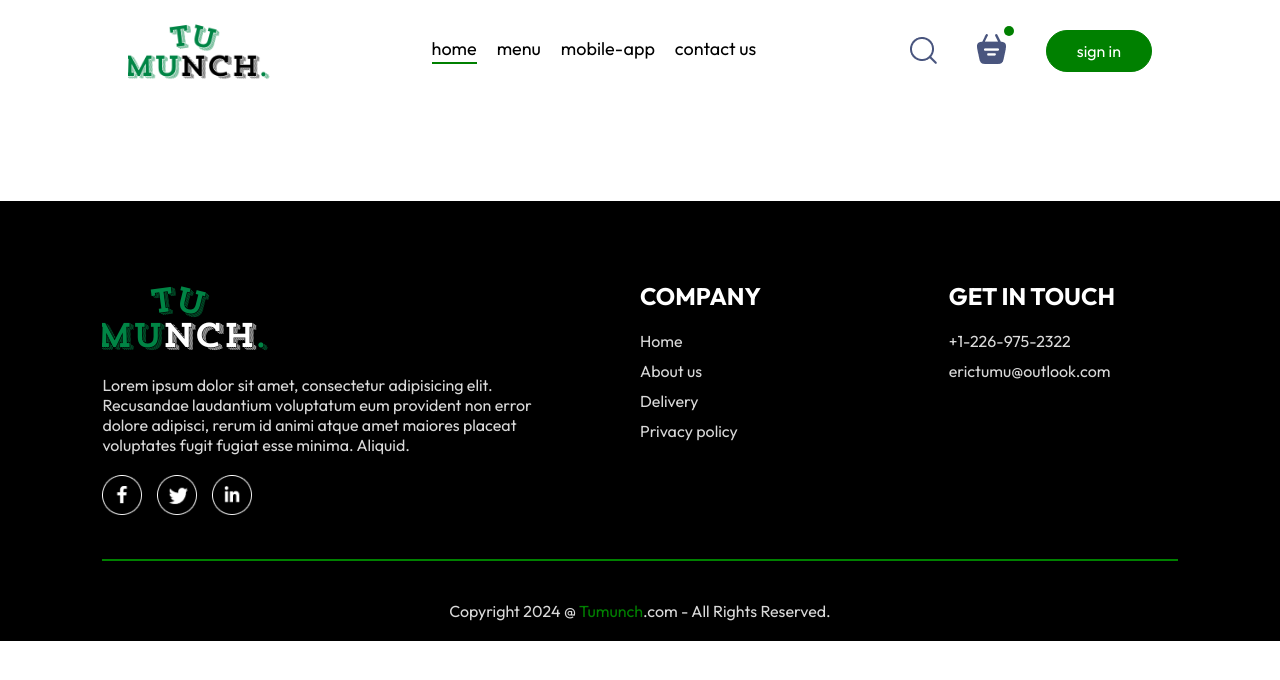
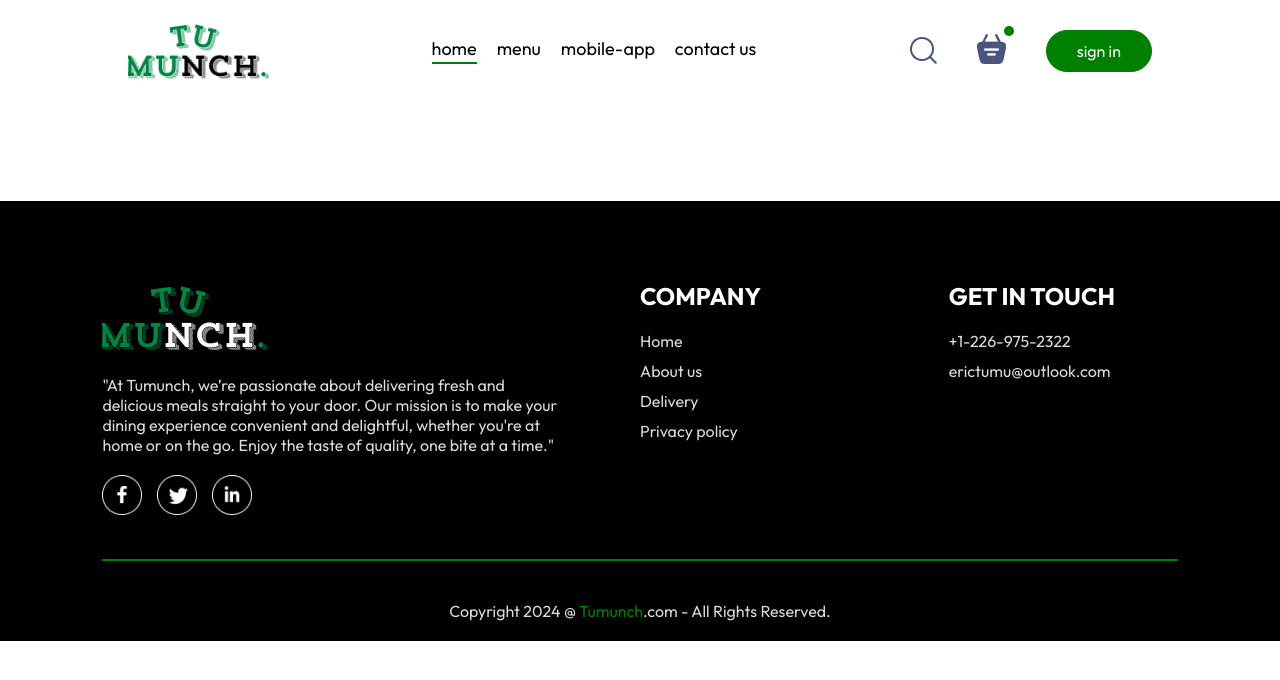
Before and after one commit to erictumu1/TuMunch, a React (Vite) app in the folder frontend/: page /TuMunch/order in a window 1280 px wide. Shown: the top 680 px of the page. Built offline with nearby package versions, Linux system fonts and the light colour scheme.

Commit message:
Chages to the footer

```diff
--- a/frontend/src/components/Footer/Footer.jsx
+++ b/frontend/src/components/Footer/Footer.jsx
@@ -9,7 +9,9 @@ const Footer = () => {
             <div className='footer-content-left'>
                 <img src={assets.logoblack} alt="" />
                 <p>
-                    Lorem ipsum dolor sit amet, consectetur adipisicing elit. Recusandae laudantium voluptatum eum provident non error dolore adipisci, rerum id animi atque amet maiores placeat voluptates fugit fugiat esse minima. Aliquid.
+                "At Tumunch, we’re passionate about delivering fresh and delicious meals straight to your door. Our mission is to make your dining experience convenient and delightful, whether you're at home or on the go. Enjoy the taste of quality, one bite at a time."
+
+
                 </p>
              <div className="footer-social-icons">
                 <img src={assets.facebook_icon} alt="" />
--- a/frontend/src/main.jsx
+++ b/frontend/src/main.jsx
@@ -6,8 +6,8 @@ import StoreContextProvider from './context/StoreContext.jsx'
 import './index.css'
 
 ReactDOM.createRoot(document.getElementById('root')).render(
-  <BrowserRouter>
-  <StoreContextProvider basename="/TuMunch">
+  <BrowserRouter basename="/TuMunch">
+  <StoreContextProvider>
       <App />
   </StoreContextProvider>
     </BrowserRouter>
--- a/frontend/vite.config.js
+++ b/frontend/vite.config.js
@@ -4,5 +4,5 @@ import { defineConfig } from 'vite'
 // https://vitejs.dev/config/
 export default defineConfig({
   plugins: [react()],
-  base: '/TuMunch/'
+  base: '/TuMunch/',
 })
```
